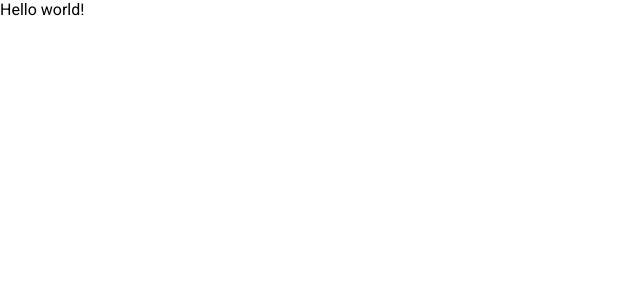
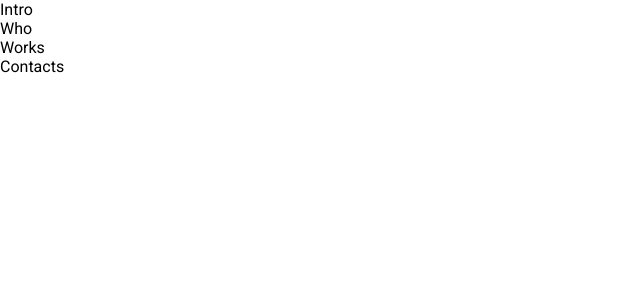
Before and after one commit to fatiseddigh/three-js-react-portfolio, a React (Vite) app: page / in a window 1280 px wide. Shown: the top 300 px of the page, without its empty margins (0-640 px from the left). Built offline with nearby package versions, Linux system fonts and the light colour scheme.

Commit message:
feat:create components

```diff
--- a/src/App.jsx
+++ b/src/App.jsx
@@ -1,10 +1,17 @@
+import Intro from "./components/Intro";
+import Who from "./components/Who";
+import Works from "./components/Works";
+import Contacts from "./components/Contacts";
+
 function App() {
-
   return (
     <div>
-      Hello world!
+      <Intro />
+      <Who />
+      <Works />
+      <Contacts />
     </div>
-  )
+  );
 }
 
-export default App
+export default App;
--- /dev/null
+++ b/src/components/Contacts.jsx
@@ -0,0 +1,7 @@
+import React from "react";
+
+const Contacts = () => {
+  return <div>Contacts</div>;
+};
+
+export default Contacts;
--- /dev/null
+++ b/src/components/Intro.jsx
@@ -0,0 +1,7 @@
+import React from "react";
+
+const Intro = () => {
+  return <div>Intro</div>;
+};
+
+export default Intro;
--- /dev/null
+++ b/src/components/Who.jsx
@@ -0,0 +1,7 @@
+import React from "react";
+
+const Who = () => {
+  return <div>Who</div>;
+};
+
+export default Who;
--- /dev/null
+++ b/src/components/Works.jsx
@@ -0,0 +1,7 @@
+import React from "react";
+
+const Works = () => {
+  return <div>Works</div>;
+};
+
+export default Works;
```
